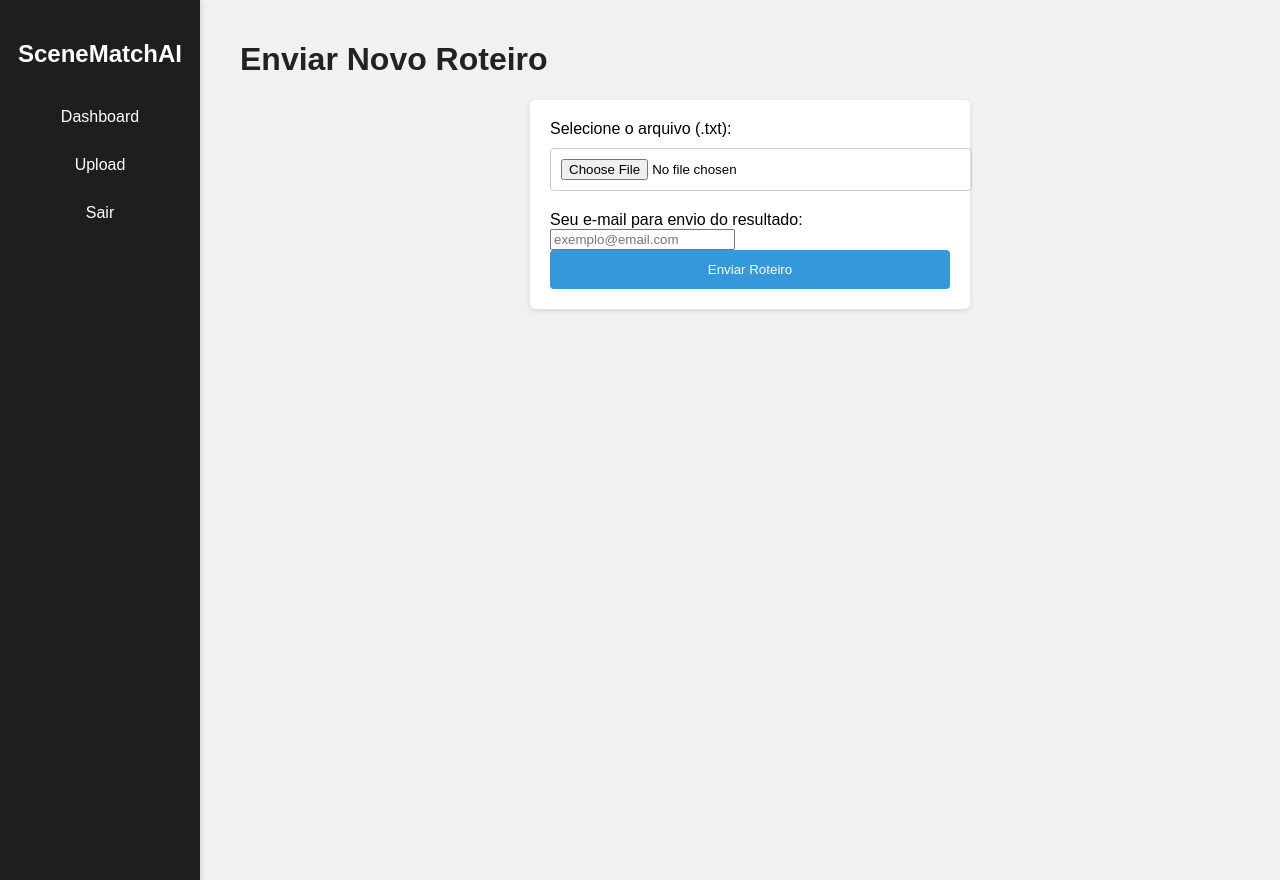
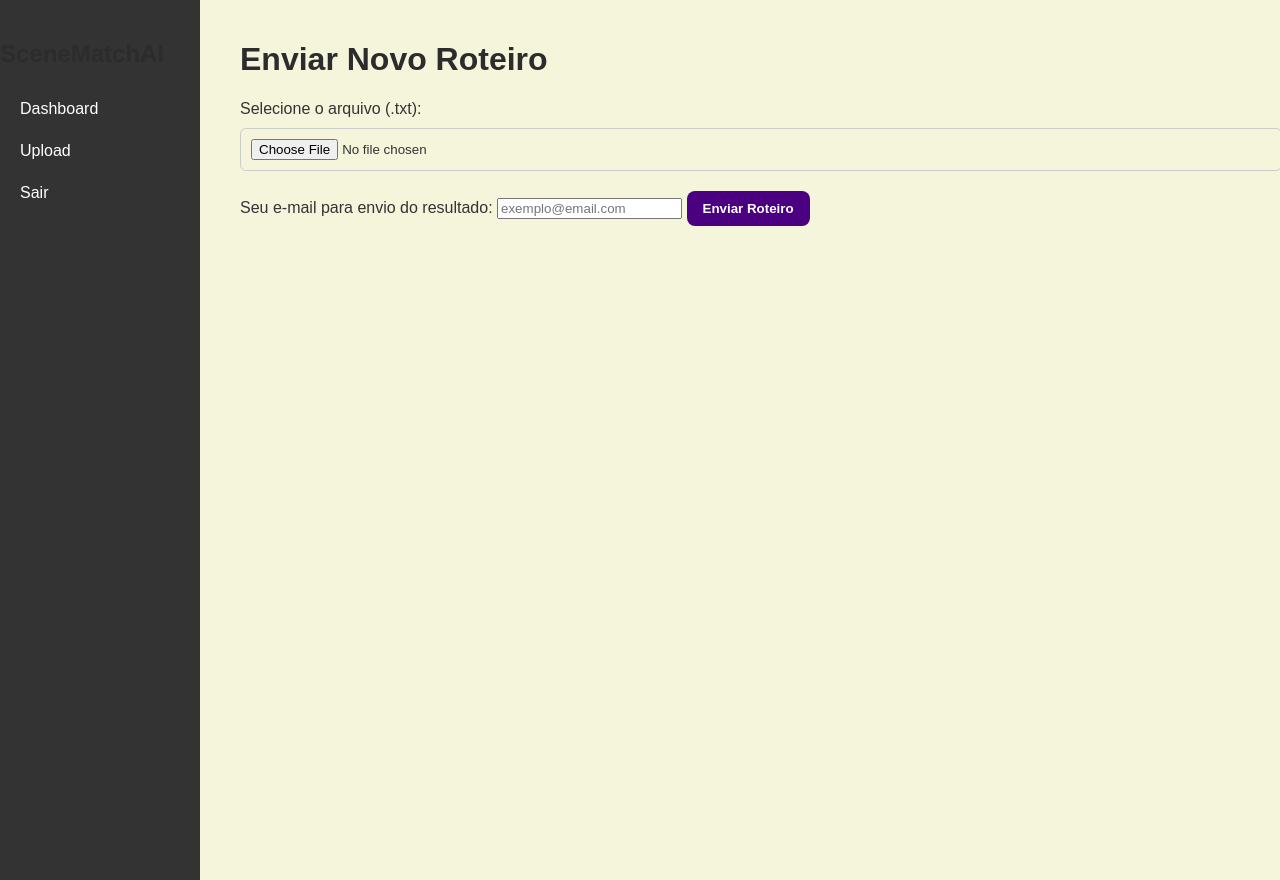
Before and after one commit to Biel2625/SceneMatchAI, a Flask app: page /upload in a window 1280 px wide. Run offline with Flask 3, Linux system fonts and the light colour scheme.

Commit message:
Atualização completa - Dia 4 do projeto SceneMatchAI

```diff
--- a/server.py
+++ b/server.py
@@ -1,84 +1,66 @@
-from flask import Flask, render_template, request, redirect, url_for, send_from_directory, session
+from flask import Flask, render_template, request, redirect, url_for, send_from_directory
 import os
 from enviar_email import enviar_email
 
 app = Flask(__name__)
-app.secret_key = "segredo123"
-
 UPLOAD_FOLDER = 'uploads'
-PROCESSED_FOLDER = 'processados'
-EMAIL_DESTINATARIO = 'obitogamer1997@gmail.com'
-
-os.makedirs(UPLOAD_FOLDER, exist_ok=True)
-os.makedirs(PROCESSED_FOLDER, exist_ok=True)
-
-USUARIO_CORRETO = "admin"
-SENHA_CORRETA = "1234"
+PROCESSADOS_FOLDER = 'processados'
+app.config['UPLOAD_FOLDER'] = UPLOAD_FOLDER
 
 @app.route('/')
 def index():
-    return redirect(url_for('login'))
+    return render_template('index.html')
 
 @app.route('/login', methods=['GET', 'POST'])
 def login():
-    erro = None
     if request.method == 'POST':
-        usuario = request.form.get('usuario')
-        senha = request.form.get('senha')
-        if usuario == USUARIO_CORRETO and senha == SENHA_CORRETA:
-            session['logado'] = True
+        usuario = request.form['usuario']
+        senha = request.form['senha']
+        if usuario == 'admin' and senha == '1234':
             return redirect(url_for('dashboard'))
         else:
-            erro = "Usuário ou senha inválidos"
-    return render_template('login.html', erro=erro)
-
-@app.route('/dashboard')
-def dashboard():
-    if not session.get('logado'):
-        return redirect(url_for('login'))
-    arquivos = os.listdir(PROCESSED_FOLDER)
-    return render_template('dashboard.html', arquivos=arquivos)
+            return render_template('login.html', erro='Usuário ou senha inválidos')
+    return render_template('login.html')
 
 @app.route('/upload', methods=['GET', 'POST'])
 def upload():
     if request.method == 'POST':
-        arquivo = request.files['arquivo']
+        arquivo = request.files['roteiro']
         if arquivo:
-            caminho = os.path.join(UPLOAD_FOLDER, arquivo.filename)
+            caminho = os.path.join(app.config['UPLOAD_FOLDER'], arquivo.filename)
             arquivo.save(caminho)
-
-            # Simula o processamento (copiando para pasta processados)
-            destino = os.path.join(PROCESSED_FOLDER, arquivo.filename)
-            with open(caminho, 'r', encoding='utf-8') as origem, open(destino, 'w', encoding='utf-8') as destino_arquivo:
-                destino_arquivo.write(origem.read())
-
-            # Envia e-mail automaticamente
-            enviar_email(EMAIL_DESTINATARIO, arquivo.filename)
-
+            nome_processado = f'resultado_{arquivo.filename}'
+            with open(os.path.join(PROCESSADOS_FOLDER, nome_processado), 'w') as f:
+                f.write(f"Processado: {arquivo.filename}")
+            enviar_email('destinatario@email.com', nome_processado)
             return redirect(url_for('dashboard'))
     return render_template('upload.html')
 
-@app.route('/visualizar/<nome_arquivo>')
-def visualizar(nome_arquivo):
-    caminho = os.path.join(PROCESSED_FOLDER, nome_arquivo)
-    with open(caminho, 'r', encoding='utf-8') as f:
+@app.route('/dashboard')
+def dashboard():
+    arquivos = os.listdir(PROCESSADOS_FOLDER)
+    return render_template('dashboard.html', arquivos=arquivos)
+
+@app.route('/ver_arquivo/<nome_arquivo>')
+def ver_arquivo(nome_arquivo):
+    caminho = os.path.join(PROCESSADOS_FOLDER, nome_arquivo)
+    with open(caminho, 'r') as f:
         conteudo = f.read()
-    return render_template('visualizar.html', conteudo=conteudo)
+    return render_template('visualizar.html', conteudo=conteudo, nome_arquivo=nome_arquivo)
 
-@app.route('/baixar/<nome_arquivo>')
-def baixar(nome_arquivo):
-    return send_from_directory(PROCESSED_FOLDER, nome_arquivo, as_attachment=True)
+@app.route('/download_arquivo/<nome_arquivo>')
+def download_arquivo(nome_arquivo):
+    return send_from_directory(PROCESSADOS_FOLDER, nome_arquivo, as_attachment=True)
 
-@app.route('/excluir/<nome_arquivo>')
-def excluir(nome_arquivo):
-    caminho = os.path.join(PROCESSED_FOLDER, nome_arquivo)
+@app.route('/excluir_arquivo/<nome_arquivo>')
+def excluir_arquivo(nome_arquivo):
+    caminho = os.path.join(PROCESSADOS_FOLDER, nome_arquivo)
     if os.path.exists(caminho):
         os.remove(caminho)
     return redirect(url_for('dashboard'))
 
 @app.route('/logout')
 def logout():
-    session.clear()
     return redirect(url_for('login'))
 
 if __name__ == '__main__':
--- a/static/style.css
+++ b/static/style.css
@@ -1,24 +1,112 @@
+/* Reset básico */
 body {
     margin: 0;
+    padding: 0;
     font-family: Arial, sans-serif;
-    background-color: #f1f1f1;
+    background-color: #f5f5dc;
+    color: #333;
 }
 
-.sidebar {
-    position: fixed;
-    left: 0;
-    top: 0;
-    width: 200px;
-    height: 100%;
-    background-color: #1e1e1e;
-    padding-top: 20px;
-    box-shadow: 2px 0 5px rgba(0,0,0,0.1);
+/* Container centralizado */
+.container {
+    max-width: 800px;
+    margin: 40px auto;
+    padding: 20px;
+    background-color: white;
+    border-radius: 12px;
+    box-shadow: 0 0 12px rgba(0, 0, 0, 0.1);
 }
 
-.sidebar h2 {
-    color: #fff;
-    text-align: center;
-    margin-bottom: 30px;
+/* Botões padrão */
+button, .btn-voltar, input[type="submit"] {
+    background-color: #4b0082;
+    color: white;
+    padding: 10px 16px;
+    border: none;
+    border-radius: 8px;
+    cursor: pointer;
+    font-weight: bold;
+    text-decoration: none;
+    display: inline-block;
+    transition: background 0.3s ease;
+}
+
+button:hover, .btn-voltar:hover, input[type="submit"]:hover {
+    background-color: #5e13a3;
+}
+
+/* Formulários */
+input[type="text"], input[type="password"], input[type="file"] {
+    width: 100%;
+    padding: 10px;
+    margin: 10px 0 20px;
+    border: 1px solid #ccc;
+    border-radius: 6px;
+}
+
+/* Títulos */
+h1, h2 {
+    color: #2c2c2c;
+}
+
+/* Login Box */
+.login-box {
+    width: 300px;
+    margin: 80px auto;
+    padding: 30px;
+    background-color: white;
+    border-radius: 10px;
+    box-shadow: 0 0 8px rgba(0, 0, 0, 0.15);
+}
+
+/* Dashboard Tabela */
+table {
+    width: 100%;
+    border-collapse: collapse;
+    margin-top: 20px;
+}
+
+th, td {
+    padding: 12px;
+    text-align: left;
+    border-bottom: 1px solid #ccc;
+}
+
+th {
+    background-color: #4b0082;
+    color: white;
+}
+
+/* Ações na tabela */
+td a {
+    margin-right: 10px;
+    color: #4b0082;
+    font-weight: bold;
+    text-decoration: none;
+}
+
+td a:hover {
+    text-decoration: underline;
+}
+
+/* Conteúdo do arquivo */
+.arquivo-conteudo {
+    background-color: #f4f4f4;
+    padding: 20px;
+    border: 1px solid #ccc;
+    white-space: pre-wrap;
+    max-height: 600px;
+    overflow-y: auto;
+    font-family: 'Courier New', monospace;
+}
+
+/* Sidebar */
+.sidebar {
+    width: 200px;
+    background-color: #333;
+    height: 100vh;
+    padding-top: 20px;
+    position: fixed;
 }
 
 .sidebar ul {
@@ -27,107 +115,20 @@ body {
 }
 
 .sidebar ul li {
-    margin: 10px 0;
-    text-align: center;
+    padding: 12px 20px;
 }
 
 .sidebar ul li a {
-    color: #fff;
+    color: white;
     text-decoration: none;
-    padding: 10px;
     display: block;
 }
 
 .sidebar ul li a:hover {
-    background-color: #333;
-    border-radius: 5px;
+    background-color: #444;
 }
 
 .main {
     margin-left: 220px;
     padding: 20px;
 }
-
-h1 {
-    color: #222;
-}
-
-table {
-    width: 100%;
-    border-collapse: collapse;
-    margin-top: 20px;
-    background-color: white;
-    box-shadow: 0 2px 5px rgba(0,0,0,0.1);
-}
-
-th, td {
-    padding: 12px;
-    border-bottom: 1px solid #ddd;
-    text-align: left;
-}
-
-th {
-    background-color: #111;
-    color: white;
-}
-
-td a {
-    margin-right: 10px;
-    color: #0066cc;
-    text-decoration: none;
-}
-
-td a:hover {
-    text-decoration: underline;
-}
-
-form {
-    background-color: white;
-    padding: 20px;
-    box-shadow: 0 2px 5px rgba(0,0,0,0.1);
-    border-radius: 5px;
-    width: 100%;
-    max-width: 400px;
-    margin: auto;
-}
-
-input[type="file"],
-input[type="text"],
-input[type="password"] {
-    width: 100%;
-    padding: 10px;
-    margin: 10px 0 20px 0;
-    border: 1px solid #ccc;
-    border-radius: 4px;
-}
-
-button, input[type="submit"] {
-    background-color: #3498db;
-    color: white;
-    border: none;
-    padding: 12px 20px;
-    border-radius: 4px;
-    cursor: pointer;
-    width: 100%;
-}
-
-button:hover, input[type="submit"]:hover {
-    background-color: #2980b9;
-}
-
-.error {
-    color: red;
-    text-align: center;
-    margin-bottom: 15px;
-}
-
-@media screen and (max-width: 768px) {
-    .sidebar {
-        width: 100%;
-        height: auto;
-        position: relative;
-    }
-    .main {
-        margin-left: 0;
-    }
-}
```
Also changed, not shown: templates/visualizar.html (+6 -9 lines).
